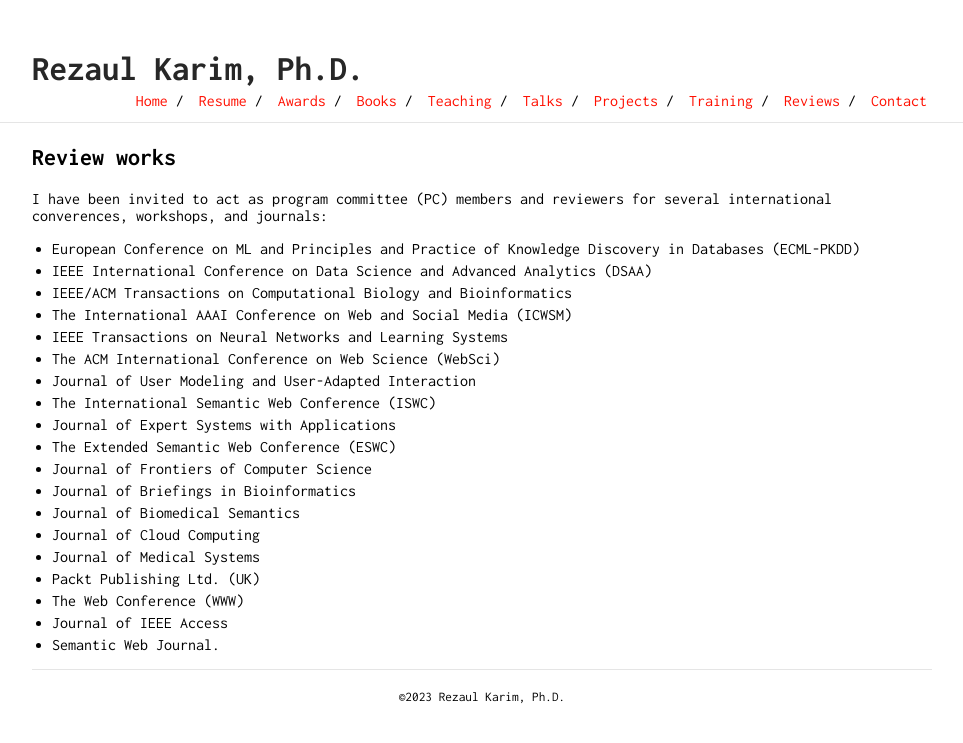
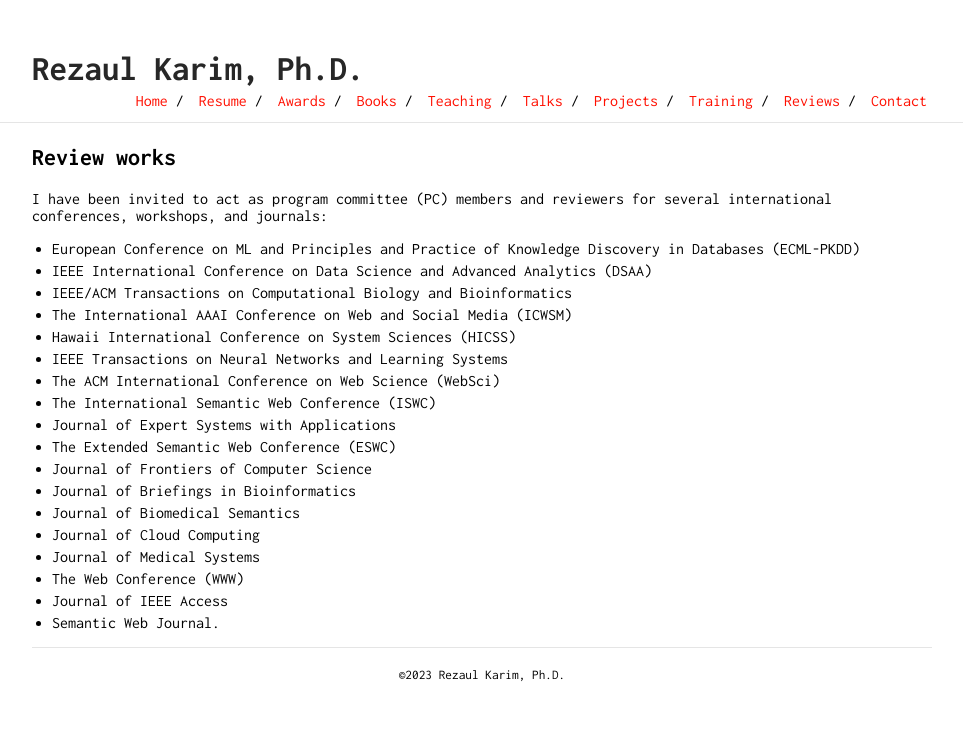
Before and after one commit to rezacsedu/rezacsedu.github.io, a Jekyll site: the page built from reviews.md, in a window 1280 px wide. Shown: the top 743 px of the page, without its empty margins (158-1121 px from the left). Built offline with Jekyll 4.4.1, drawn with Linux system fonts in a browser that asks for light colours; our own code applies the rules of GitHub Pages for plain Markdown files.

Commit message:
Update reviews.md

```diff
--- a/reviews.md
+++ b/reviews.md
@@ -1,13 +1,13 @@
 ## Review works
-I have been invited to act as program committee (PC) members and reviewers for several international converences, workshops, and journals:
+I have been invited to act as program committee (PC) members and reviewers for several international conferences, workshops, and journals:
 
 - European Conference on ML and Principles and Practice of Knowledge Discovery in Databases (ECML-PKDD)
 - IEEE International Conference on Data Science and Advanced Analytics (DSAA)
 - IEEE/ACM Transactions on Computational Biology and Bioinformatics
 - The International AAAI Conference on Web and Social Media (ICWSM)
+- Hawaii International Conference on System Sciences (HICSS)
 - IEEE Transactions on Neural Networks and Learning Systems
 - The ACM International Conference on Web Science (WebSci)
-- Journal of User Modeling and User-Adapted Interaction
 - The International Semantic Web Conference (ISWC)
 - Journal of Expert Systems with Applications
 - The Extended Semantic Web Conference (ESWC)
@@ -16,7 +16,6 @@ I have been invited to act as program committee (PC) members and reviewers for s
 - Journal of Biomedical Semantics
 - Journal of Cloud Computing
 - Journal of Medical Systems
-- Packt Publishing Ltd. (UK)
 - The Web Conference (WWW)
 - Journal of IEEE Access
 - Semantic Web Journal.
```
